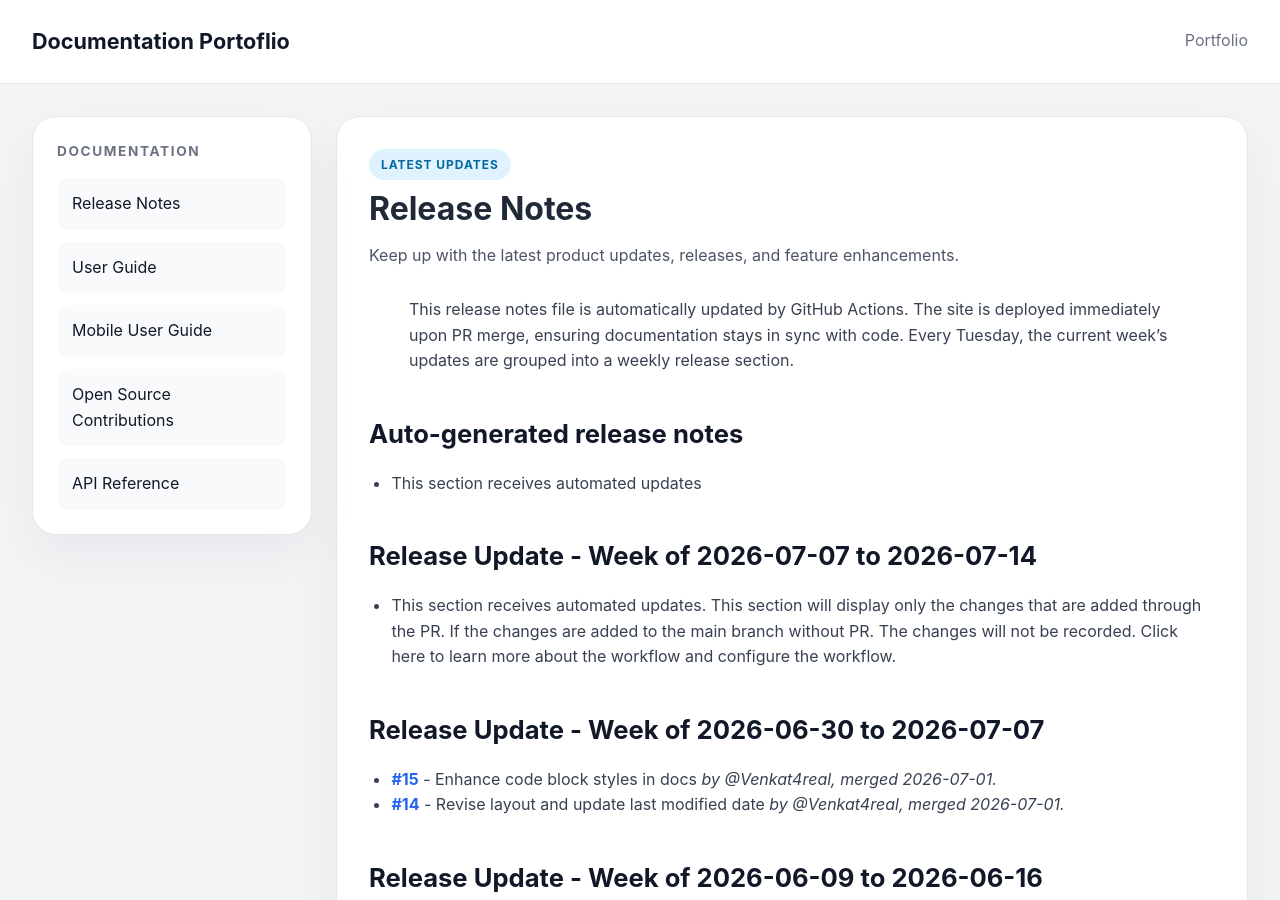
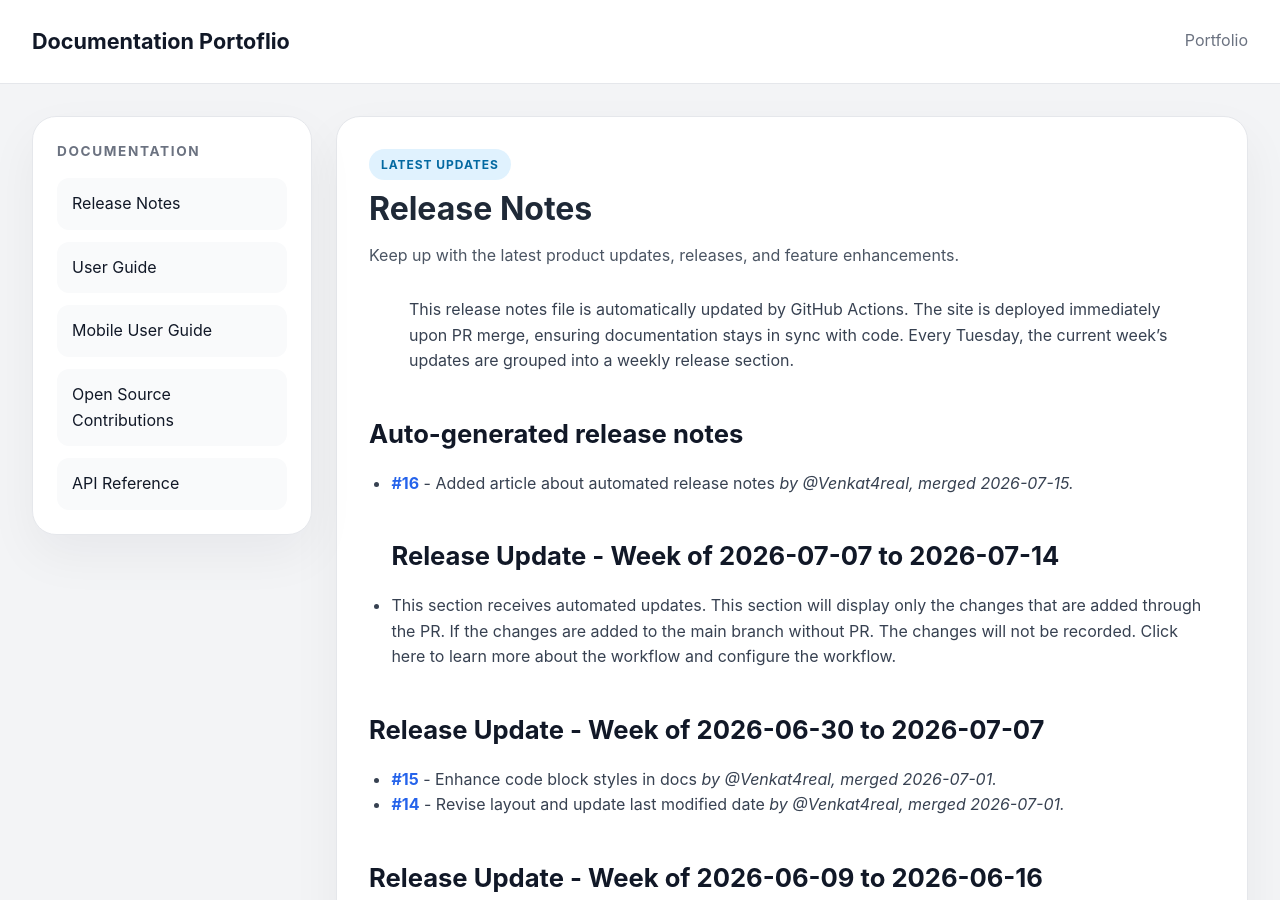
Before and after one commit to Venkat4real/FriedNotes, a Jekyll site: the page built from docs/release_notes.md, in a window 1280 px wide and 900 px high. Built offline with Jekyll 4.4.1, drawn with Linux system fonts in a browser that asks for light colours.

Commit message:
docs: auto-update release notes for pull_request cycle

```diff
--- a/docs/release_notes.md
+++ b/docs/release_notes.md
@@ -9,8 +9,7 @@ description: Keep up with the latest product updates, releases, and feature enha
 > Every Tuesday, the current week's updates are grouped into a weekly release section.
 
 ## Auto-generated release notes
-- This section receives automated updates
-
+- **[#16](https://github.com/Venkat4real/Documentation-Portfolio/pull/16)** - Added article about automated release notes *by @Venkat4real, merged 2026-07-15.*
 ## Release Update - Week of 2026-07-07 to 2026-07-14
 
 - This section receives automated updates. This section will display only the changes that are added through the PR. If the changes are added to the main branch without PR. The changes will not be recorded. Click here to learn more about the workflow and configure the workflow.
```
